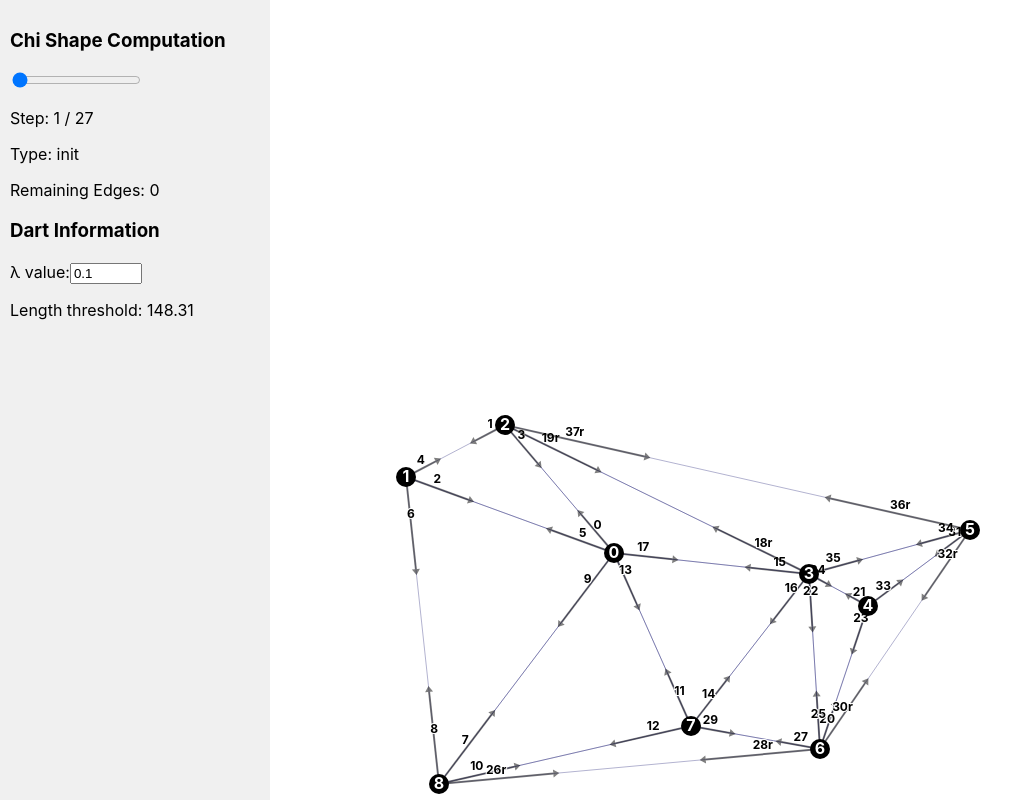
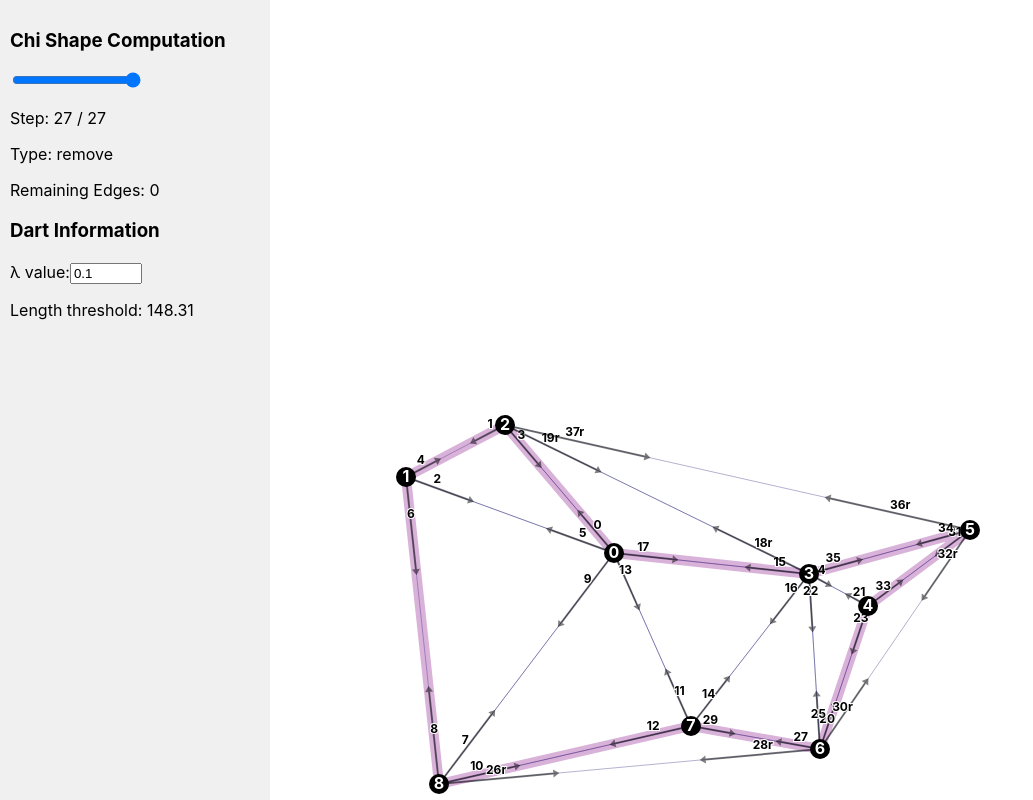
Before and after one commit to NolanDC/chi-shapes, a React (Create React App) app: page / in a window 1280 px wide. Shown: the whole page, without its empty margins (0-1033 px from the left). Built offline with nearby package versions, Linux system fonts and the light colour scheme.

Commit message:
get memoization working correctly

```diff
--- a/src/ChiShapeVisualization.tsx
+++ b/src/ChiShapeVisualization.tsx
@@ -26,19 +26,14 @@ const ChiShapeVisualization: React.FC = () => {
   const INFO_COLUMN_WIDTH = 250;
 
   const steps = useMemo(() => new ChiShapeComputer(points, lambda).getComputationSteps(), [points, lambda])
-  const currentStep = useMemo(() => steps[stepIndex], [stepIndex])
-
-  useEffect(() => {
-    console.log(steps)
-    setStepIndex(0)
-    console.log('first step', steps[0])
-  }, [steps])
+  const currentStep = useMemo(() => steps[stepIndex], [steps, stepIndex])
 
   useEffect(() => {
     if (points.length < 3) {
       setLengthThresh(0);
       setCombinatorialMap(undefined);
       setDelaunayTriangles(undefined);
+      setStepIndex(0)
       return;
     }
 
@@ -48,6 +43,7 @@ const ChiShapeVisualization: React.FC = () => {
       setLengthThresh(chiShapeComputer.getLengthThreshold());
       setCombinatorialMap(chiShapeComputer.getCombinatorialMap());
       setDelaunayTriangles(chiShapeComputer.getDelaunayTriangles());
+      setStepIndex(steps.length-1)
     } catch (error) {
       console.error("Error calculating Chi Shape:", error);
     }
@@ -181,6 +177,8 @@ const ChiShapeVisualization: React.FC = () => {
   };
 
   const renderChiShape = () => {
+    console.log('re-rendering chi shape with current shape', currentStep?.currentChiShape)
+    console.log('re-rendering chi shape with # of points: ', currentStep?.currentChiShape.length)
     const shape = currentStep?.currentChiShape
     if (!shape) return
 
```
